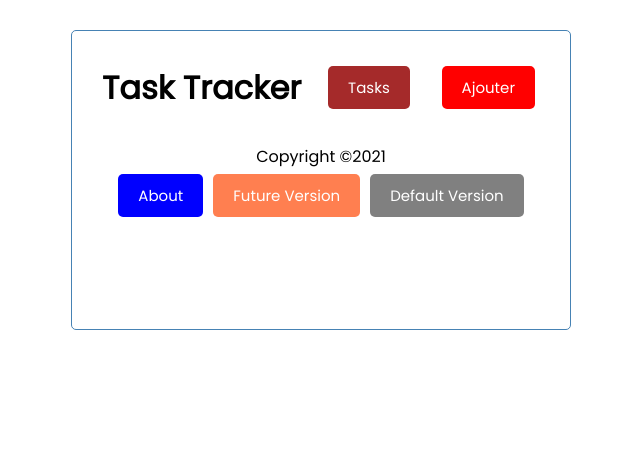
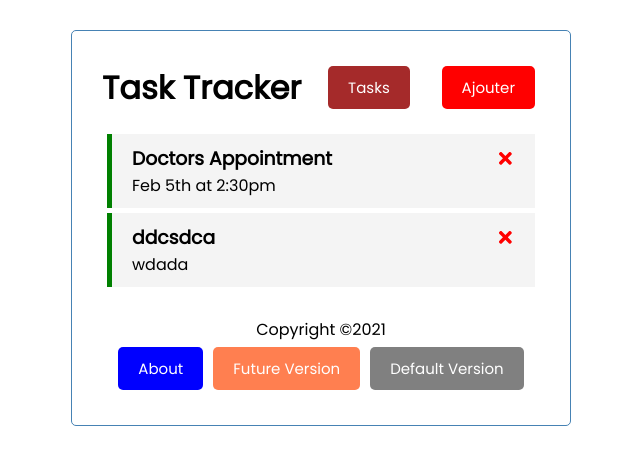
Before and after one commit to Arielxch/Task-Tracker, a React (Create React App) app: page / in a window 1280 px wide. Shown: the top 464 px of the page, without its empty margins (319-959 px from the left). Built offline with nearby package versions, Linux system fonts and the light colour scheme; data requests are answered from the project's data file.

Commit message:
chore: add condition for tasks

```diff
--- a/src/components/Tasks.js
+++ b/src/components/Tasks.js
@@ -1,17 +1,22 @@
 import Task from './Task';
 import { useParams } from 'react-router';
+import { useLocation } from 'react-router';
 
 const Tasks = ({ tasks, onDelete, onToggle }) => {
   const { id } = useParams();
-  console.log(id);
+  const location = useLocation();
+  console.log(location.pathname);
 
   return (
     <>
-      {tasks.map(task => (
+      {location.pathname.includes('/task/') ? tasks.map(task => (
         task.id == id && <Task key={task.id}
           task={task}
           onDelete={onDelete}
-          onToggle={onToggle} />))}
+          onToggle={onToggle} />)) : tasks.map(task => <Task key={task.id}
+            task={task}
+            onDelete={onDelete}
+            onToggle={onToggle} />)}
     </>
   );
 };
```
